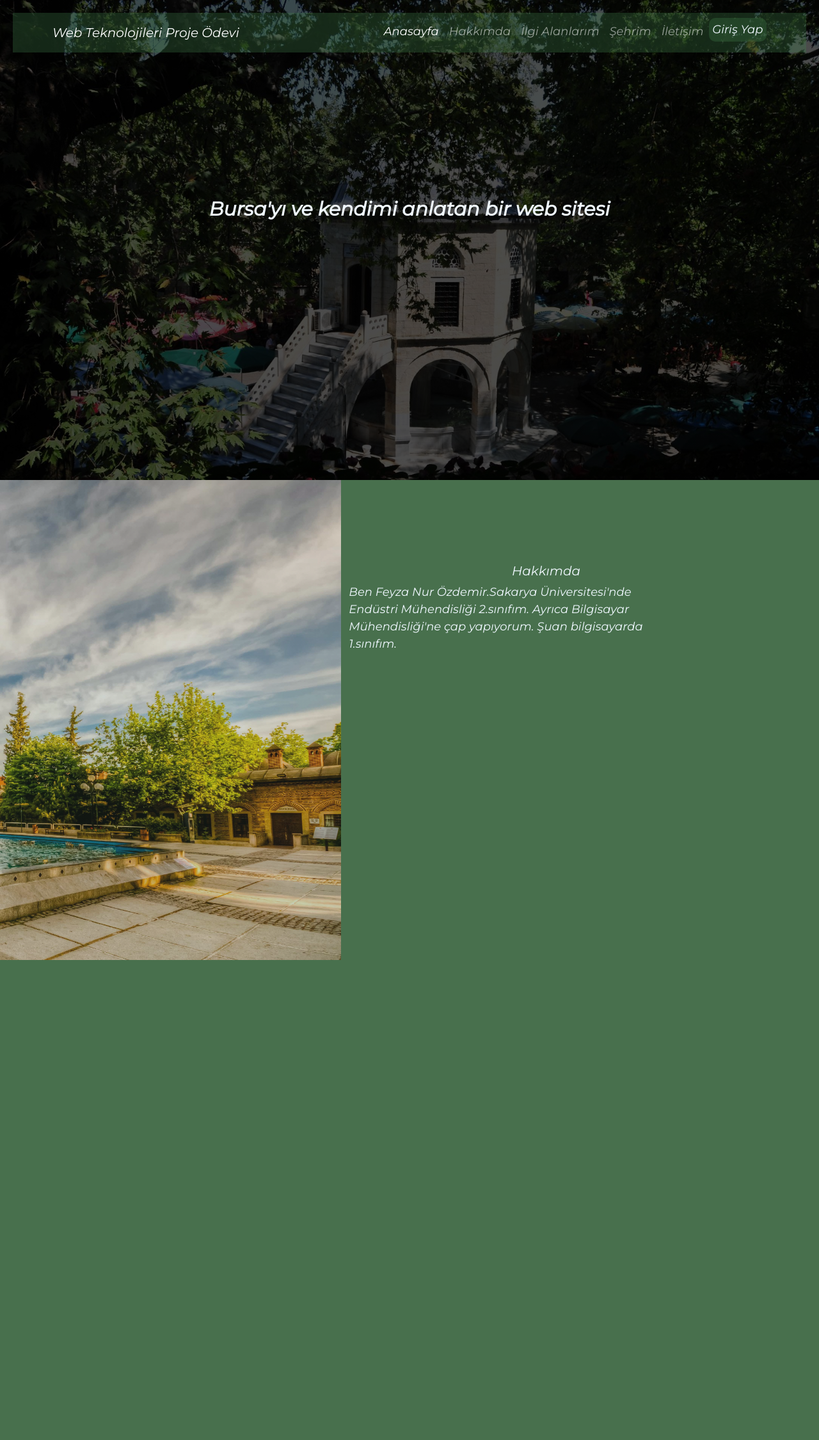
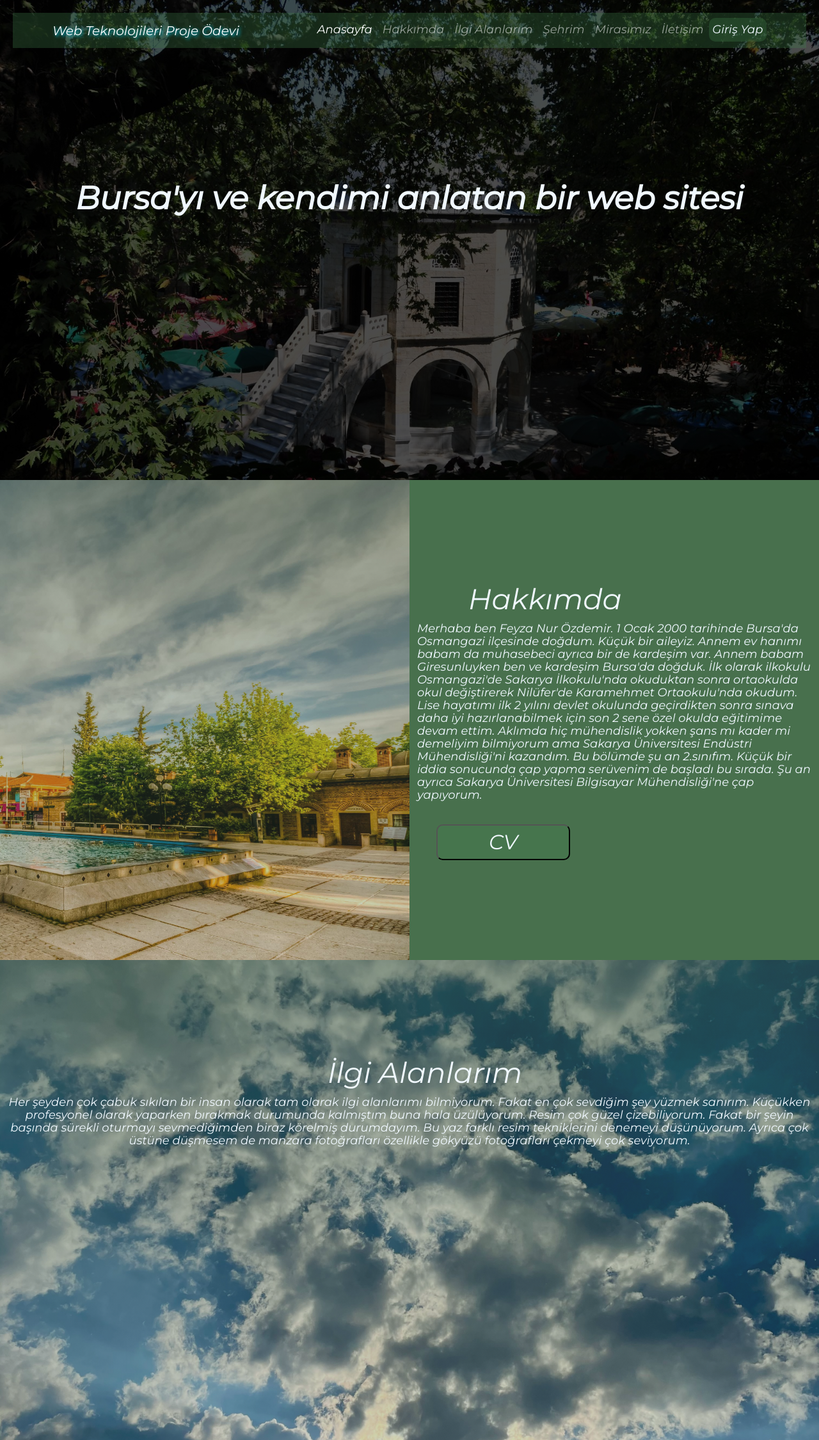
Before and after one commit to feyzaozdmir/Web-Teknolojileri, a PHP site: page / in a window 1280 px wide. Shown: the whole page at 64% size. Before the commit the page ends 1500 px from the top, so only its background shows below. Run offline with PHP 8.4, Linux system fonts and the light colour scheme.

Commit message:
düzenleme
anasayfa düzenlemesi

```diff
--- a/Proje/index.html
+++ b/Proje/index.html
@@ -9,10 +9,13 @@
     <!--Bootstrap CSS-->
     <link href="https://cdn.jsdelivr.net/npm/bootstrap@5.0.0-beta3/dist/css/bootstrap.min.css" rel="stylesheet"
         integrity="sha384-eOJMYsd53ii+scO/bJGFsiCZc+5NDVN2yr8+0RDqr0Ql0h+rP48ckxlpbzKgwra6" crossorigin="anonymous">
-    <!--Custom CSS-->
+    <!--Styel Css-->
     <link href="main.css" rel="stylesheet">
+
+    <link href="https://fonts.googleapis.com/css2?family=Montserrat:ital@1&display=swap" rel="stylesheet">
+
     <link rel="preconnect" href="https://fonts.gstatic.com">
-    <link href="https://fonts.googleapis.com/css2?family=Montserrat:ital@1&display=swap" rel="stylesheet">
+
     <title>G201210402</title>
 </head>
 
@@ -28,6 +31,7 @@
                         data-bs-target="#navbarSupportedContent" aria-controls="navbarSupportedContent"
                         aria-expanded="false" aria-label="Toggle navigation">
                         <span class="navbar-toggler-icon"></span>
+
                     </button>
                     <div class="collapse navbar-collapse" id="navbarSupportedContent">
                         <ul class="navbar-nav ms-auto mb-2 mb-lg-0 text-center">
@@ -45,6 +49,10 @@
                             </li>
                             <li class="nav-item">
                                 <a class="nav-link" href="#">Şehrim</a>
+                                <div class="line"></div>
+                            </li>
+                            <li class="nav-item">
+                                <a class="nav-link" href="#">Mirasımız</a>
                                 <div class="line"></div>
                             </li>
                             <li class="nav-item">
@@ -66,18 +74,52 @@
 
     <div class="container-fluid" id="about">
         <div class="row">
-            <div class="col-xs-10 col-sm-5 col-lg-5 column-left">
+            <div class="col-xs-12 col-sm-6 col-lg-6 column-left">
 
             </div>
-            <div class="col-xs-10 col-sm-5 col-lg-5 column-rigt">
+            <div class="col-xs-12 col-sm-6 col-lg-6 column-rigt">
                 <h1 class="section-title">Hakkımda</h1>
                 <p class="paragraph">
-                    Ben Feyza Nur Özdemir.Sakarya Üniversitesi'nde Endüstri Mühendisliği 2.sınıfım.
-                    Ayrıca Bilgisayar Mühendisliği'ne çap yapıyorum. Şuan bilgisayarda 1.sınıfım.
+                    Merhaba ben Feyza Nur Özdemir. 1 Ocak 2000 tarihinde Bursa'da
+                    Osmangazi ilçesinde doğdum. Küçük bir aileyiz. Annem ev hanımı babam da
+                    muhasebeci ayrıca bir de kardeşim var. Annem babam Giresunluyken ben
+                    ve kardeşim Bursa'da doğduk.
+                    İlk olarak ilkokulu Osmangazi'de Sakarya İlkokulu'nda okuduktan sonra
+                    ortaokulda okul değiştirerek Nilüfer'de Karamehmet Ortaokulu'nda okudum.
+                    Lise hayatımı ilk 2 yılını devlet okulunda geçirdikten sonra sınava daha
+                    iyi hazırlanabilmek için son 2 sene özel okulda eğitimime devam ettim.
+                    Aklımda hiç mühendislik yokken şans mı kader mi demeliyim bilmiyorum
+                    ama Sakarya Üniversitesi Endüstri Mühendisliği'ni kazandım. Bu bölümde
+                    şu an 2.sınıfım. Küçük bir iddia sonucunda çap yapma serüvenim de
+                    başladı bu sırada. Şu an ayrıca Sakarya Üniversitesi Bilgisayar
+                    Mühendisliği'ne çap yapıyorum.
                 </p>
+                <button type="submit" class="cv-title">CV</button>
             </div>
         </div>
     </div>
+    <div class="my-interets">
+        <div class="container-fluid" id="interets">
+            <div class= "row text-center">
+                <div class="">
+                    <h1 class="interets-section"> İlgi Alanlarım</h1>
+                    <p class="paragraph">
+                        Her şeyden çok çabuk sıkılan bir insan olarak tam olarak
+                        ilgi alanlarımı bilmiyorum. Fakat en çok sevdiğim şey yüzmek
+                        sanırım. Küçükken profesyonel olarak yaparken bırakmak
+                        durumunda kalmıştım buna hala üzülüyorum. Resim çok güzel
+                        çizebiliyorum. Fakat bir şeyin başında sürekli oturmayı
+                        sevmediğimden biraz körelmiş durumdayım. Bu yaz farklı resim
+                        tekniklerini denemeyi düşünüyorum. Ayrıca çok üstüne düşmesem de
+                        manzara fotoğrafları özellikle gökyüzü fotoğrafları çekmeyi çok
+                        seviyorum.
+                    </p>
+                </div>
+            </div>
+        </div>
+
+    </div>
+
 
 
 
--- a/Proje/main.css
+++ b/Proje/main.css
@@ -1,5 +1,8 @@
 html{
     scroll-behavior: smooth;
+}
+.navbar-brand {
+    text-shadow: 2px 2px 5px rgb(0, 217, 255);
 }
 body{
     margin: 0;
@@ -7,6 +10,7 @@ body{
     background-color:rgba(31, 80, 38, 0.815);
     font-family: 'Montserrat', sans-serif;
     font-size: 18px;
+    line-height: 20px;
     color: aliceblue;
 
 }
@@ -21,6 +25,51 @@ a:hover + .line {
     width:100%;
     visibility: visible;
 }
+
+.header-background{
+    position: static;
+    display: block;
+    overflow: visible;
+    top: 0;
+    height: auto;
+    min-height: 750px;
+    padding-bottom: 70px;
+
+    background-image: -webkit-gradient(linear, left top, left bottom), from( rgba(0,0,0, .7));
+    background-image: linear-gradient(180deg, rgba(0, 0, 0, .7),rgba(0, 0, 0, .7)), url(1/2.jpg);
+    background-size: auto, cover;
+    flex-direction: column;
+    white-space: normal;
+    background-position:0px 0px, 100% 50% ;
+    object-fit: normal;
+    -o-object-fit: normal;
+    -ms-flex-direction: column;
+    -webkit-box-orient: vertical;
+    -webkit-box-direction: normal;
+    -webkit-flex-direction: column;
+}
+.sticky-nav{
+    position: sticky;
+    position: -webkit-sticky;
+    top: 0px;
+    padding: 20px;
+    z-index: 1;
+    -webkit-align-self: auto;
+
+    -ms-flex-item-align: auto;
+    -ms-grid-row-align: auto;
+    align-self: auto;
+    -webkit-box-ordinal-group: 1;
+    -webkit-order: 0;
+    -ms-flex-order: 0;
+    order:0;
+
+}
+.navbar-toggler{
+    border: none;
+    padding: 10px 6px;
+    outline: none;
+}
 .btn{
     background-color: rgba(68, 131, 76, 0.3);
     color:aliceblue;
@@ -30,45 +79,13 @@ a:hover + .line {
 
 }
 .btn:hover{
-    background-color: rgba(68, 131, 76, 0.3);
+    background-color: rgba(68, 131, 76, 0.9);
     color: aliceblue;
 }
-.header-background{
-    position: static;
-    display: block;
-    overflow: visible;
-    top: 0;
-    height: auto;
-    min-height: 750px;
-
-    padding-bottom: 70px;
-
-
-    background-image: linear-gradient(180deg, rgba(0, 0, 0, .7),rgba(0, 0, 0, .7)), url(1/2.jpg);
-    background-size: auto, cover;
-    flex-direction: column;
-    background-position:0px 0px, 100% 50% ;
-    object-fit: normal;
-    -o-object-fit: normal;
-    -ms-flex-direction: column;
-}
-.sticky-nav{
-    position: sticky;
-    top: 0px;
-    padding: 20px;
-    z-index: 1;
-
-    -ms-flex-item-align: auto;
-    -ms-flex-item-align: auto;
-    -ms-grid-row-align: auto;
-    align-self: auto;
-    -ms-flex-order: 0;
-    order:0;
-}
 .heading {
-    font-size: 30px;
+    font-size: 50px;
     font-weight: bold;
-    line-height: 3;
+    line-height: 1.4;
     text-align: center;
     color: aliceblue;
     margin-top: 180px;
@@ -77,26 +94,52 @@ a:hover + .line {
 }
 .column-left{
     min-height: 750px;
-    background-image: linear-gradient(180deg, rgba(62, 90, 66, 0.2),rgba(62, 78, 64, 0.3)), url(1/3.jpg);
+    background-image: -webkit-gradient(linear, left top, left bottom), from( rgba(62, 90, 66, 0.9));
+    background-image: linear-gradient(180deg, rgba(62, 90, 66, 0.54),rgba(62, 78, 64, 0.25)), url(1/3.jpg);
+    background-position:0px 0px, 100% 50% ;
     background-size: auto, cover;
-    background-position:0px 0px, 100% 50% ;
     background-attachment: scroll,scroll;
     object-fit: cover;
     -o-object-fit: cover;
-
 }
 .column-rigt .section-title{
     margin-top: 80px;
-    padding: 50px 20px 0% 50%;
-    font-size: 20px;
+    padding: 5rem 2rem 0rem 5rem;
+    font-size: 2.8rem;
     color: aliceblue;
     font-weight: 500;
 }
 .coloumn-right .paragraph{
     margin-top: 15px;
-    padding: 10px 50px 10% 50%;
-    font-size: 18px;
+    padding: 1rem 5rem 1rem 5rem ;
+    font-size: 1.1rem;
     color: aliceblue;
     line-height: 1.4;
     text-align: justify;
 }
+.column-rigt .cv-title{
+    background-color: rgba(68, 131, 76, 0.3);
+    color:aliceblue;
+    border-radius: 10px;
+    margin-top: 20px;
+    margin-left: 30px;
+    padding: 1rem 5rem 1rem 5rem;
+    font-size: 2rem;
+}
+.my-interets{
+    min-height: 750px;
+    background-image: -webkit-gradient(linear, left top, left bottom), from( rgba(62, 90, 66, 0.9));
+    background-image: linear-gradient(180deg, rgba(62, 90, 66, 0.54),rgba(62, 78, 64, 0.25)), url(1/11.jpg);
+    background-position:0px 0px, 100% 50% ;
+    background-size: auto, cover;
+    background-attachment: scroll,scroll;
+    object-fit: cover;
+    -o-object-fit: cover;
+}
+.interets-section{
+    margin-top: 70px;
+    padding: 5rem 2rem 0rem 5rem;
+    font-size: 2.8rem;
+    color: aliceblue;
+    font-weight: 500;
+}
```
Also changed, not shown: Proje/1/11.jpg (added), Proje/1/12.JPG (added), Proje/1/13.jpg (added), Proje/1/4.png (added), Proje/1/6.JPEG (added), Proje/1/7.jpeg (added), 1 other file.
